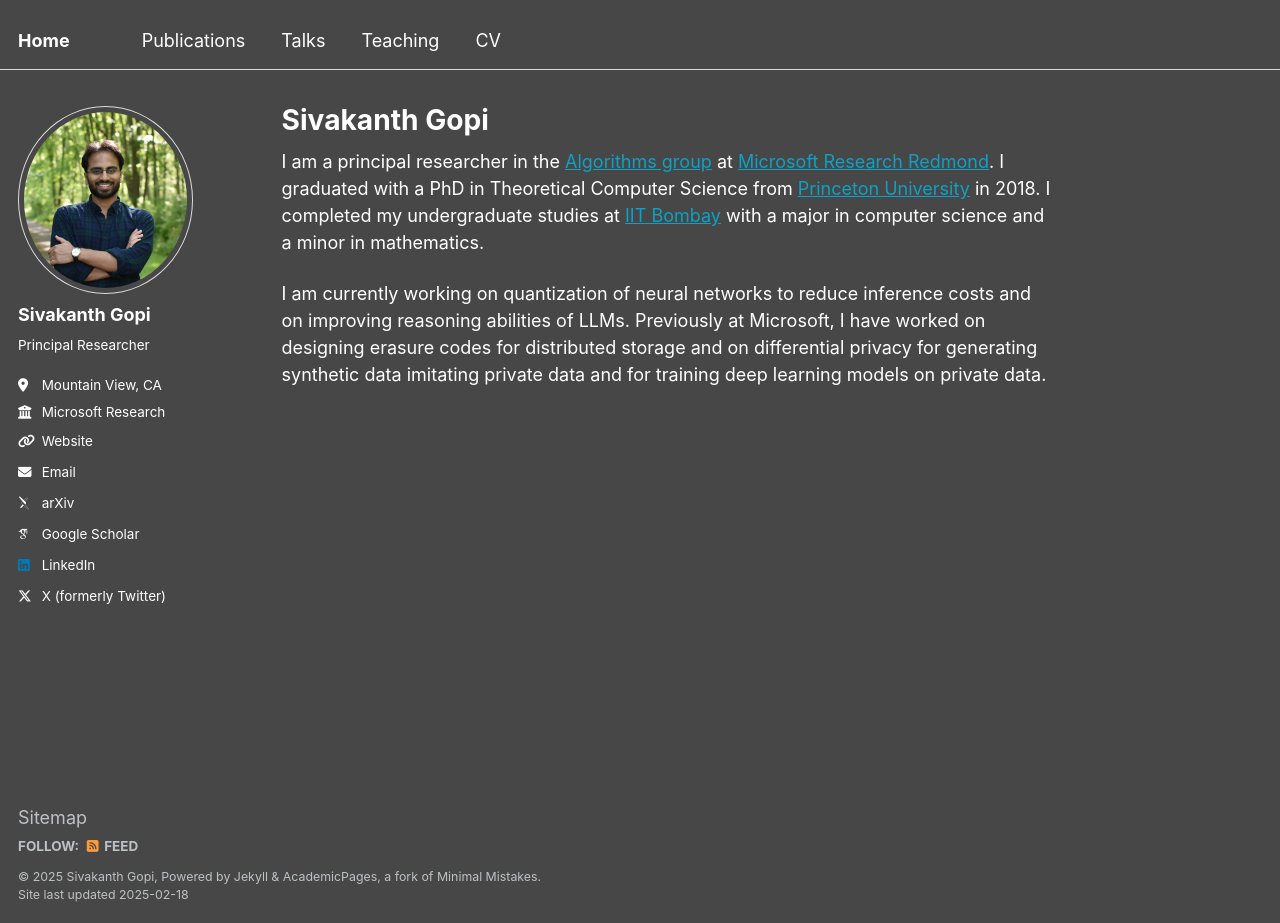
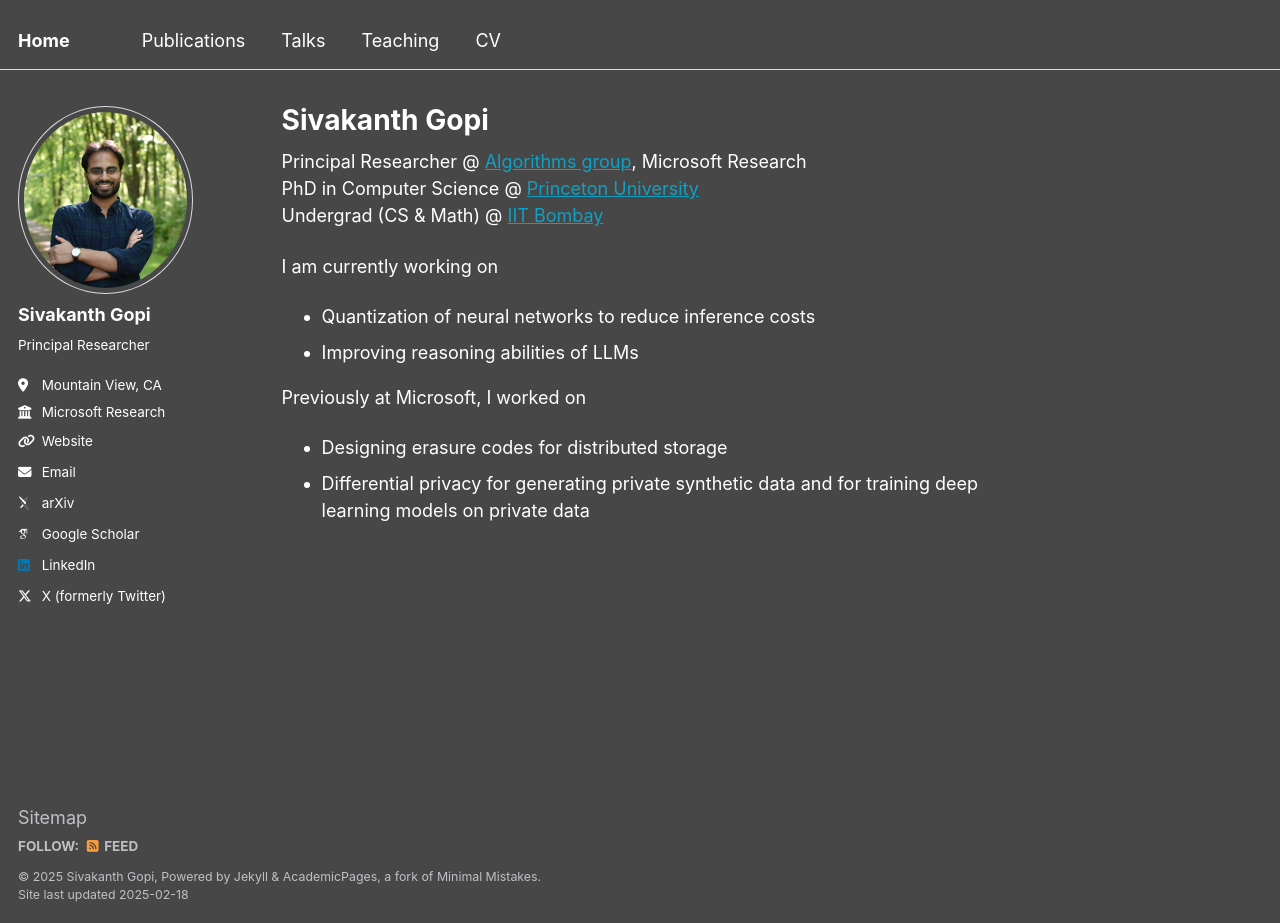
Before and after one commit to gopisivakanth/gopisivakanth.github.io, a Jekyll site: the page built from _pages/about.md, in a window 1280 px wide and 923 px high. Built offline with Jekyll 4.4.1, drawn with Linux system fonts in a browser that asks for light colours; some web fonts are replaced.

Commit message:
fixed homepage

```diff
--- a/_pages/about.md
+++ b/_pages/about.md
@@ -7,6 +7,18 @@ redirect_from:
   - /about.html
 ---
 
-I am a principal researcher in the [Algorithms group](https://www.microsoft.com/en-us/research/group/algorithms-redmond/) at [Microsoft Research Redmond](https://www.microsoft.com/en-us/research/lab/microsoft-research-redmond). I graduated with a PhD in Theoretical Computer Science from [Princeton University](http://www.cs.princeton.edu/) in 2018. I completed my undergraduate studies at [IIT Bombay](http://www.iitb.ac.in/) with a major in computer science and a minor in mathematics.
+Principal Researcher @ [Algorithms group](https://www.microsoft.com/en-us/research/group/algorithms-redmond/), Microsoft Research\\
+PhD in Computer Science @ [Princeton University](http://www.cs.princeton.edu/)\\
+Undergrad (CS & Math) @ [IIT Bombay](http://www.iitb.ac.in/)
+<!---
+I am a principal researcher in the [Algorithms group](https://www.microsoft.com/en-us/research/group/algorithms-redmond/) at [Microsoft Research Redmond](https://www.microsoft.com/en-us/research/lab/microsoft-research-redmond).
+I graduated with a PhD in Theoretical Computer Science from [Princeton University](http://www.cs.princeton.edu/) in 2018. I completed my undergraduate studies at [IIT Bombay](http://www.iitb.ac.in/) with a major in computer science and a minor in mathematics.
+-->
 
-I am currently working on quantization of neural networks to reduce inference costs and on improving reasoning abilities of LLMs. Previously at Microsoft, I have worked on designing erasure codes for distributed storage and on differential privacy for generating synthetic data imitating private data and for training deep learning models on private data.
+I am currently working on
+- Quantization of neural networks to reduce inference costs
+- Improving reasoning abilities of LLMs
+
+Previously at Microsoft, I worked on
+- Designing erasure codes for distributed storage
+- Differential privacy for generating private synthetic data and for training deep learning models on private data
```
